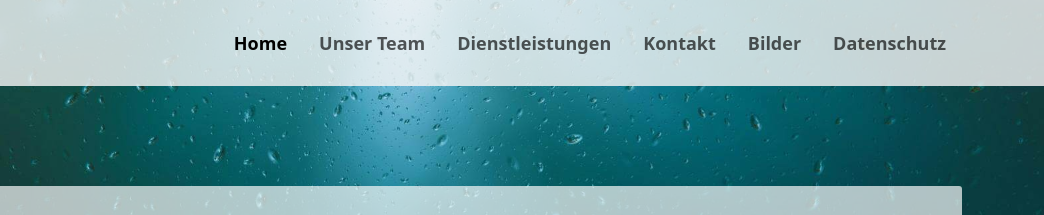
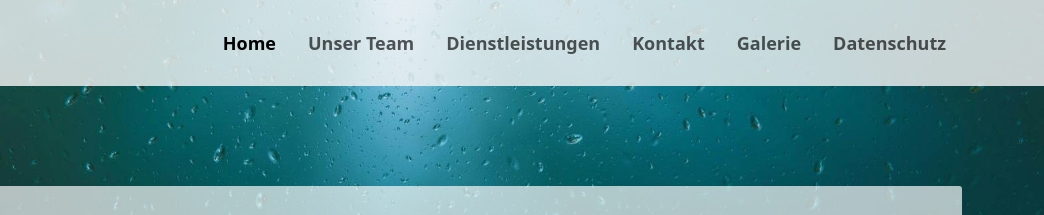
Before and after one commit to burakenes04/pa-website, a plain HTML site: page index.html in a window 1280 px wide. Shown: the top 215 px of the page, 236-1280 px from the left. Drawn offline with Linux system fonts and the light colour scheme.

Commit message:
Update index.html

```diff
--- a/index.html
+++ b/index.html
@@ -49,7 +49,7 @@
               <a class="nav-link" href="contact.html">Kontakt</a>
             </li>
             <li class="nav-item">
-              <a class="nav-link" href="photo-gallery.html">Bilder
+              <a class="nav-link" href="photo-gallery.html">Galerie
               </a>
             </li>
             <li class="nav-item">
```
